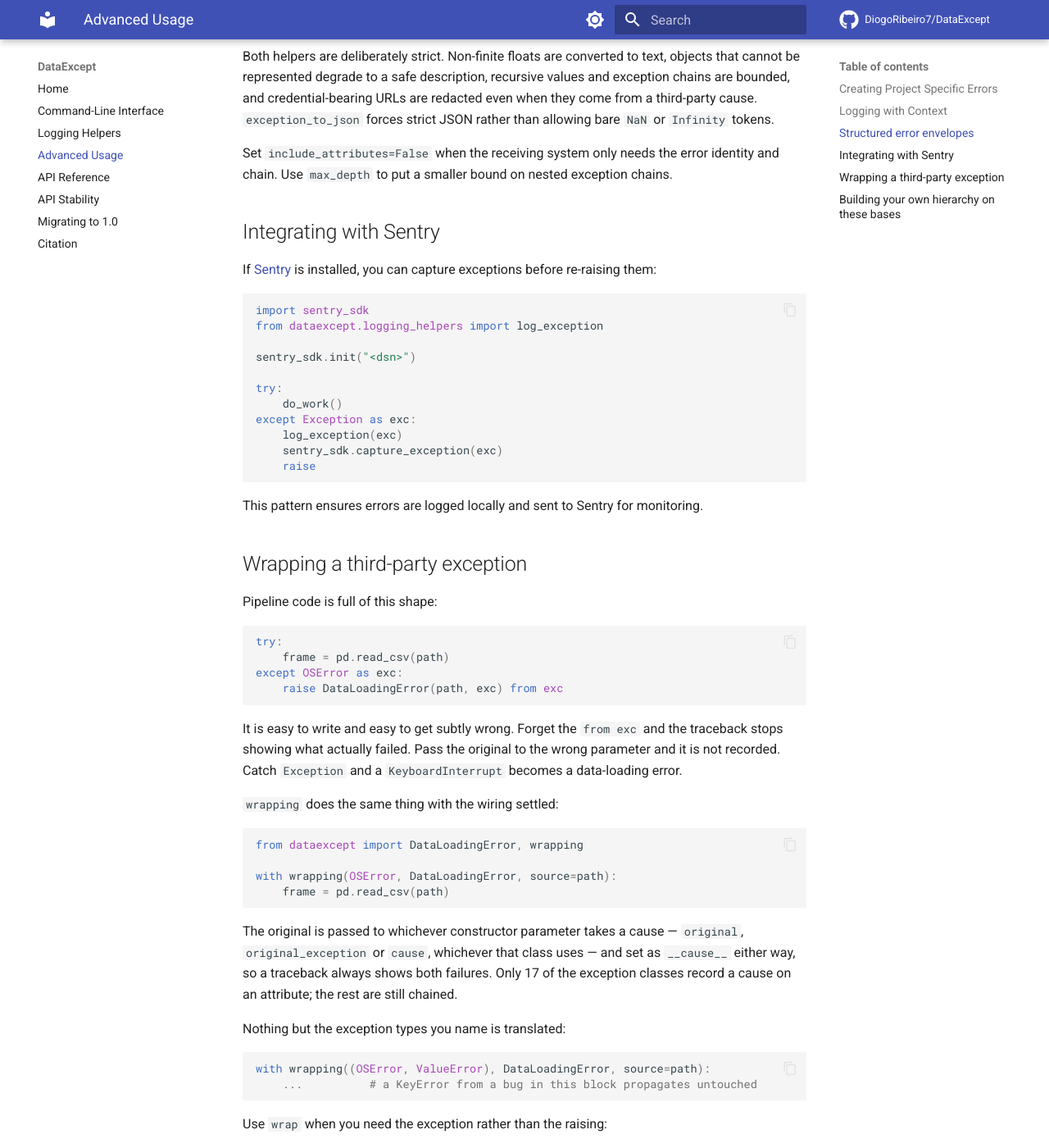
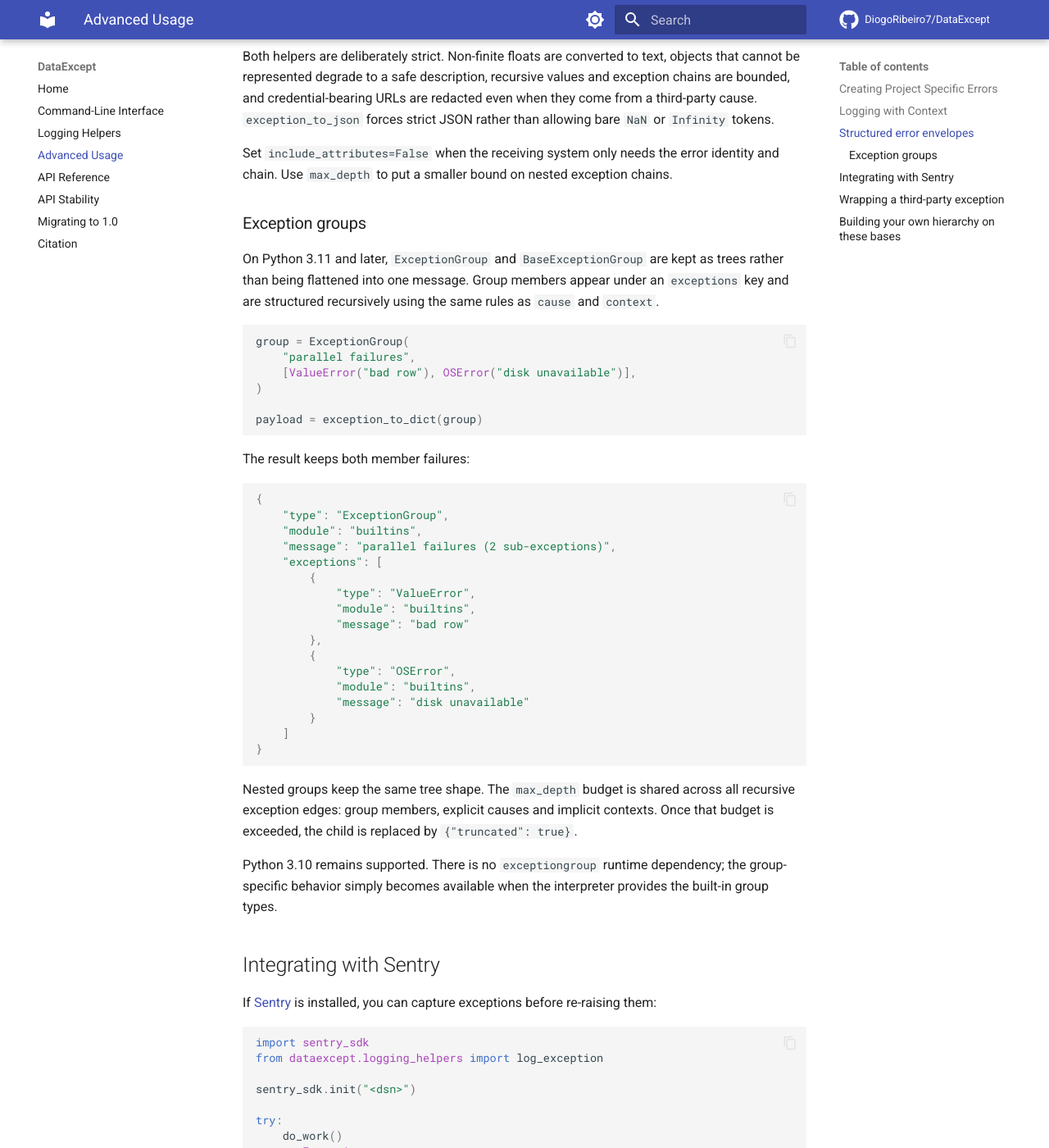
Before and after one commit to DiogoRibeiro7/DataExcept, an MkDocs documentation site: the page built from docs/advanced_usage.md, in a window 1280 px wide and 1400 px high, scrolled down 1622 px. Shown: the whole window at 82% size. Built offline with MkDocs 1.6.1 and Material for MkDocs 9.7.7, drawn with Linux system fonts in a browser that asks for light colours; comment, search, counter and statistics services are not loaded.

Commit message:
docs: document structured exception groups

````diff
--- a/docs/advanced_usage.md
+++ b/docs/advanced_usage.md
@@ -83,6 +83,53 @@ forces strict JSON rather than allowing bare `NaN` or `Infinity` tokens.
 Set `include_attributes=False` when the receiving system only needs the error
 identity and chain. Use `max_depth` to put a smaller bound on nested exception
 chains.
+
+### Exception groups
+
+On Python 3.11 and later, `ExceptionGroup` and `BaseExceptionGroup` are kept as
+trees rather than being flattened into one message. Group members appear under
+an `exceptions` key and are structured recursively using the same rules as
+`cause` and `context`.
+
+```python
+group = ExceptionGroup(
+    "parallel failures",
+    [ValueError("bad row"), OSError("disk unavailable")],
+)
+
+payload = exception_to_dict(group)
+```
+
+The result keeps both member failures:
+
+```python
+{
+    "type": "ExceptionGroup",
+    "module": "builtins",
+    "message": "parallel failures (2 sub-exceptions)",
+    "exceptions": [
+        {
+            "type": "ValueError",
+            "module": "builtins",
+            "message": "bad row"
+        },
+        {
+            "type": "OSError",
+            "module": "builtins",
+            "message": "disk unavailable"
+        }
+    ]
+}
+```
+
+Nested groups keep the same tree shape. The `max_depth` budget is shared across
+all recursive exception edges: group members, explicit causes and implicit
+contexts. Once that budget is exceeded, the child is replaced by
+`{"truncated": true}`.
+
+Python 3.10 remains supported. There is no `exceptiongroup` runtime dependency;
+the group-specific behavior simply becomes available when the interpreter
+provides the built-in group types.
 
 ## Integrating with Sentry
 
````
